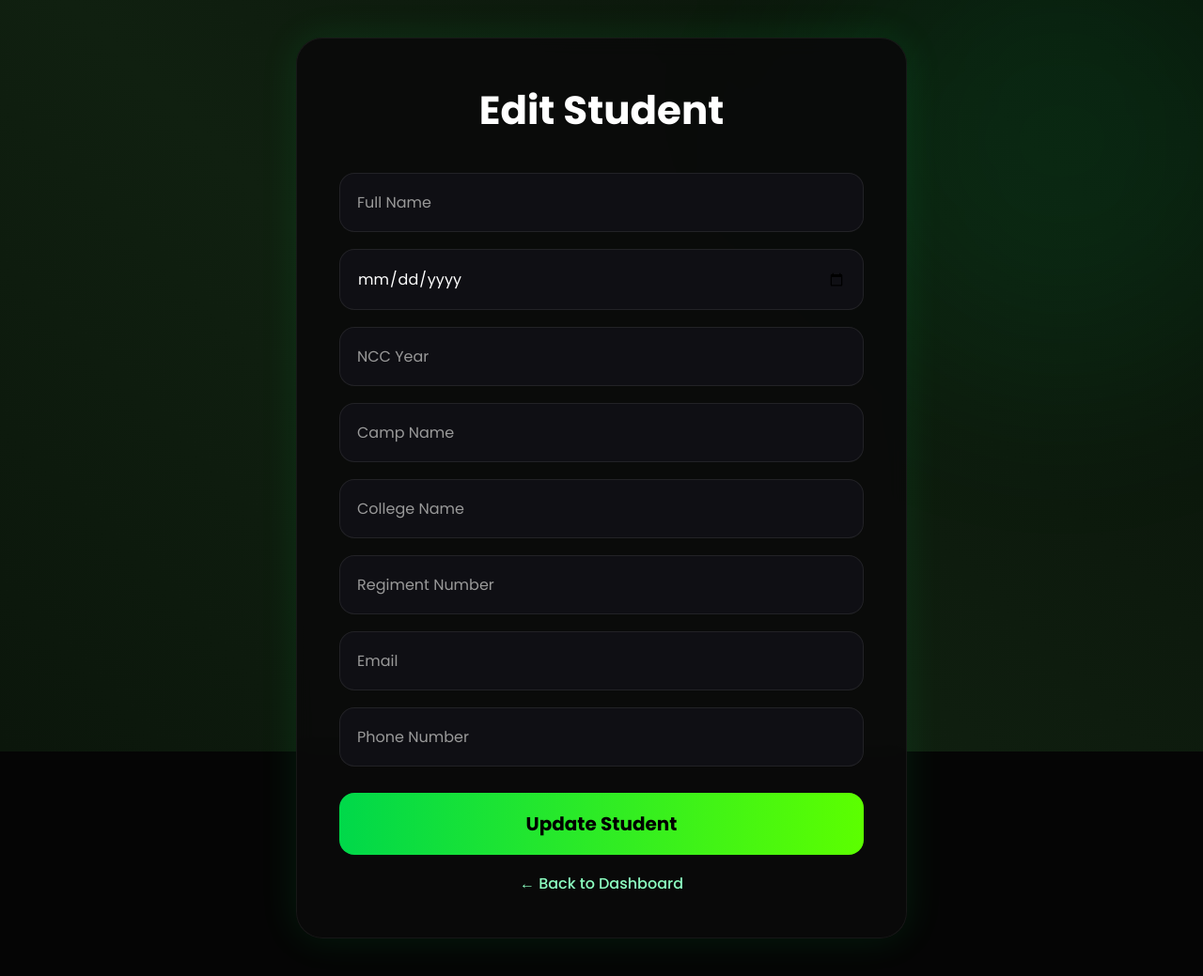
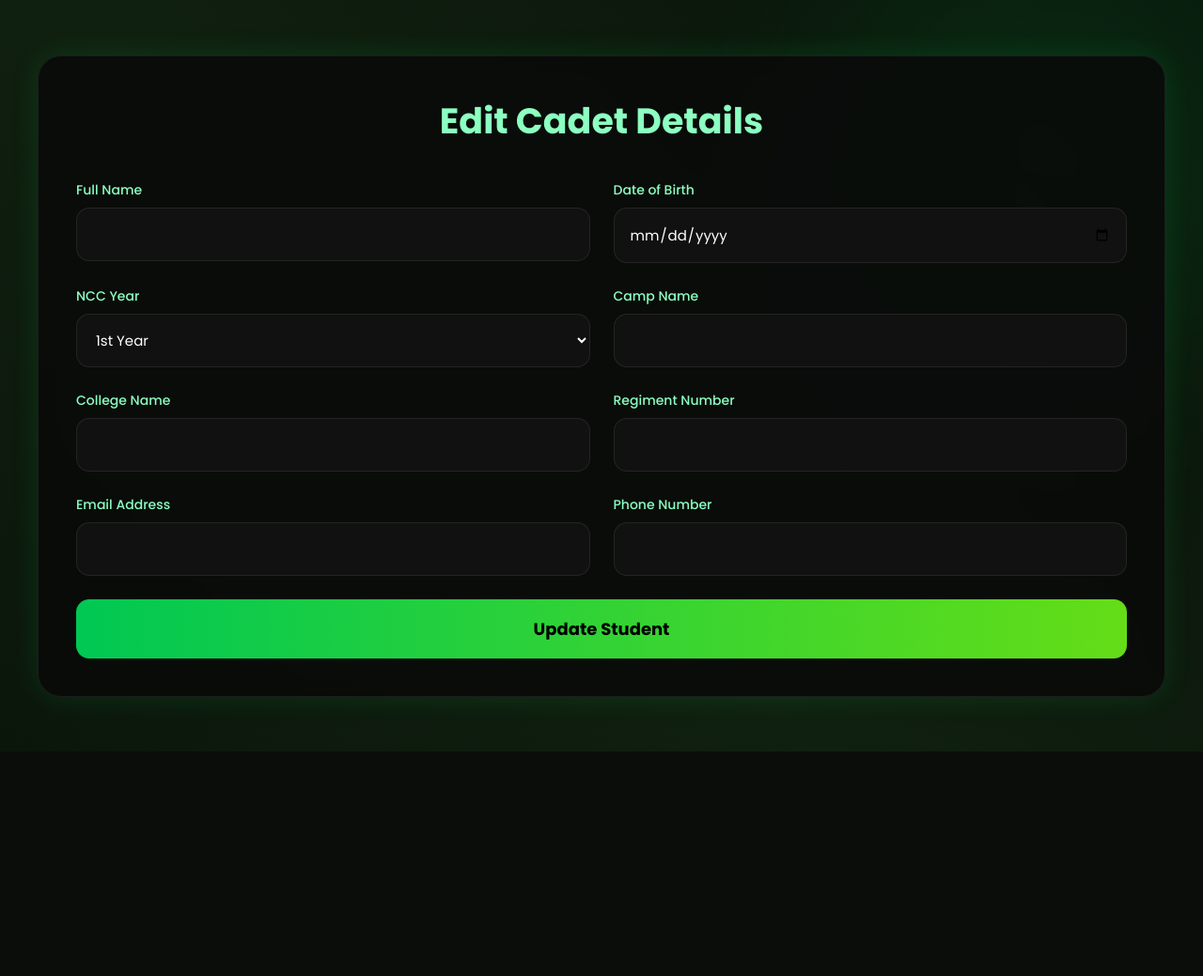
Before and after one commit to Priyankasivalingam/14_tn_battalion_ncc_registration, a Flask app: page /edit/1 in a window 1280 px wide. Shown: the whole page at 94% size. After the commit the page ends 800 px from the top, so only its background shows below. Run offline with Flask 3, Linux system fonts and the light colour scheme; the visitor is signed in with stand-in values (Sample User, id 1); data that the repository does not hold is empty.

Commit message:
updated railway flask app

```diff
--- a/templates/edit_student.html
+++ b/templates/edit_student.html
@@ -22,6 +22,8 @@
 
         body{
 
+            background:#050505;
+
             min-height:100vh;
 
             display:flex;
@@ -30,14 +32,14 @@
 
             align-items:center;
 
-            background:#050505;
+            padding:40px;
 
-            overflow:auto;
-
-            padding:40px;
+            overflow-x:hidden;
 
             position:relative;
         }
+
+        /* Animated Background */
 
         body::before{
 
@@ -78,6 +80,8 @@
             }
         }
 
+        /* Glow */
+
         .glow{
 
             position:fixed;
@@ -97,48 +101,112 @@
             z-index:-1;
         }
 
+        /* Container */
+
         .container{
 
             width:100%;
-            max-width:650px;
 
-            background:rgba(10,10,10,0.92);
+            max-width:1200px;
 
-            border-radius:28px;
+            background:rgba(10,10,10,0.85);
 
-            padding:45px;
+            border:1px solid rgba(255,255,255,0.08);
 
-            border:1px solid rgba(255,255,255,0.06);
+            border-radius:25px;
+
+            padding:40px;
+
+            backdrop-filter:blur(10px);
 
             box-shadow:
-            0 0 40px rgba(0,255,100,0.10);
-
-            backdrop-filter:blur(10px);
+            0 0 30px rgba(0,255,100,0.12);
         }
 
         h1{
 
             text-align:center;
 
-            color:white;
+            color:#8cffc1;
 
             margin-bottom:35px;
 
-            font-size:42px;
+            font-size:38px;
 
             font-weight:700;
         }
 
         form{
 
+            display:grid;
+
+            grid-template-columns:repeat(2,1fr);
+
+            gap:25px;
+        }
+
+        .input-group{
+
             display:flex;
 
             flex-direction:column;
-
-            gap:18px;
         }
 
-        input{
+        label{
+
+            color:#8cffc1;
+
+            margin-bottom:8px;
+
+            font-size:14px;
+
+            font-weight:500;
+        }
+
+        input,
+        select{
+
+            width:100%;
+
+            padding:16px;
+
+            border-radius:14px;
+
+            border:1px solid rgba(255,255,255,0.08);
+
+            background:#111;
+
+            color:white;
+
+            font-size:15px;
+
+            outline:none;
+
+            transition:0.3s;
+        }
+
+        input:focus,
+        select:focus{
+
+            border-color:#00ff88;
+
+            box-shadow:
+            0 0 15px rgba(0,255,120,0.25);
+        }
+
+        option{
+
+            background:#111;
+
+            color:white;
+        }
+
+        .full-width{
+
+            grid-column:1 / -1;
+        }
+
+        button{
 
             width:100%;
 
@@ -146,54 +214,18 @@
 
             border:none;
 
-            outline:none;
-
-            border-radius:16px;
-
-            background:#0f0f14;
-
-            color:white;
-
-            font-size:16px;
-
-            border:1px solid rgba(255,255,255,0.08);
-
-            transition:0.3s;
-        }
-
-        input:focus{
-
-            border:1px solid #00ff88;
-
-            box-shadow:
-            0 0 15px rgba(0,255,120,0.2);
-        }
-
-        input::placeholder{
-
-            color:#999;
-        }
-
-        .btn{
-
-            margin-top:10px;
-
-            padding:18px;
-
-            border:none;
-
-            border-radius:16px;
+            border-radius:14px;
 
             background:
             linear-gradient(
                 90deg,
-                #00d84a,
-                #5cff00
+                #00c853,
+                #64dd17
             );
 
-            color:black;
+            color:#000;
 
-            font-size:20px;
+            font-size:18px;
 
             font-weight:700;
 
@@ -202,46 +234,31 @@
             transition:0.3s;
         }
 
-        .btn:hover{
+        button:hover{
 
-            transform:translateY(-2px);
+            transform:translateY(-3px);
 
             box-shadow:
-            0 0 25px rgba(0,255,100,0.35);
+            0 0 25px rgba(0,255,100,0.4);
         }
 
-        .back-btn{
+        /* Responsive */
 
-            margin-top:18px;
+        @media(max-width:768px){
 
-            display:block;
+            .container{
 
-            text-align:center;
-
-            color:#8cffc1;
-
-            text-decoration:none;
-
-            font-weight:500;
+                padding:25px;
             }
 
-        .back-btn:hover{
+            form{
 
-            color:white;
-        }
-
-        @media(max-width:700px){
-
-            .container{
-                padding:30px 20px;
+                grid-template-columns:1fr;
             }
 
             h1{
-                font-size:32px;
-            }
 
-            input{
-                padding:15px;
+                font-size:28px;
             }
         }
 
@@ -255,17 +272,26 @@
 
     <div class="container">
 
-        <h1>Edit Student</h1>
+        <h1>Edit Cadet Details</h1>
 
-        <form method="POST" action="/update/{{ student.id }}">
+        <form action="/update/{{ student.id }}" method="POST">
+
+            <div class="input-group">
+
+                <label>Full Name</label>
 
                 <input
                     type="text"
                     name="full_name"
                     value="{{ student.full_name }}"
-                placeholder="Full Name"
                     required
                 >
+
+            </div>
+
+            <div class="input-group">
+
+                <label>Date of Birth</label>
 
                 <input
                     type="date"
@@ -274,67 +300,100 @@
                     required
                 >
 
-            <input
-                type="text"
-                name="ncc_year"
-                value="{{ student.ncc_year }}"
-                placeholder="NCC Year"
-                required
-            >
+            </div>
+
+            <div class="input-group">
+
+                <label>NCC Year</label>
+
+                <select name="ncc_year" required>
+
+                    <option value="1" {% if student.ncc_year == '1' %}selected{% endif %}>1st Year</option>
+
+                    <option value="2" {% if student.ncc_year == '2' %}selected{% endif %}>2nd Year</option>
+
+                    <option value="3" {% if student.ncc_year == '3' %}selected{% endif %}>3rd Year</option>
+
+                </select>
+
+            </div>
+
+            <div class="input-group">
+
+                <label>Camp Name</label>
 
                 <input
                     type="text"
                     name="camp_name"
                     value="{{ student.camp_name }}"
-                placeholder="Camp Name"
                     required
                 >
+
+            </div>
+
+            <div class="input-group">
+
+                <label>College Name</label>
 
                 <input
                     type="text"
                     name="college_name"
                     value="{{ student.college_name }}"
-                placeholder="College Name"
                     required
                 >
+
+            </div>
+
+            <div class="input-group">
+
+                <label>Regiment Number</label>
 
                 <input
                     type="text"
                     name="regiment_number"
                     value="{{ student.regiment_number }}"
-                placeholder="Regiment Number"
                     required
                 >
+
+            </div>
+
+            <div class="input-group">
+
+                <label>Email Address</label>
 
                 <input
                     type="email"
                     name="email"
                     value="{{ student.email }}"
-                placeholder="Email"
                     required
                 >
+
+            </div>
+
+            <div class="input-group">
+
+                <label>Phone Number</label>
 
                 <input
                     type="text"
                     name="phone"
                     value="{{ student.phone }}"
-                placeholder="Phone Number"
                     required
                 >
 
-            <button class="btn" type="submit">
+            </div>
+
+            <div class="full-width">
+
+                <button type="submit">
 
                     Update Student
 
                 </button>
 
+            </div>
+
         </form>
-
-        <a href="/dashboard" class="back-btn">
-
-            ← Back to Dashboard
-
-        </a>
 
     </div>
 
```
Lines whose indentation alone changed are shown as unchanged.
